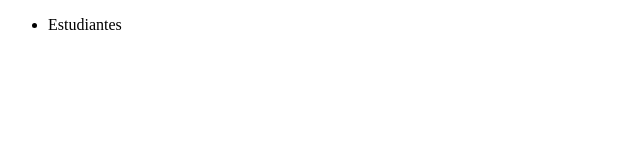
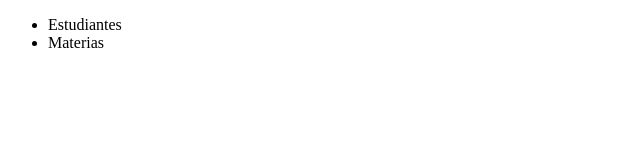
Before and after one commit to CidardeAlencar/PrimerParcial, a plain HTML site: page index.html in a window 1280 px wide. Shown: the full height of the page, 0-640 px from the left. Drawn offline with Linux system fonts and the light colour scheme.

Commit message:
[add] agregacion de Materias

```diff
--- a/index.html
+++ b/index.html
@@ -11,6 +11,7 @@
         <nav>
             <ul>
                 <li>Estudiantes</li>
+                <li>Materias</li>
             </ul>
         </nav>
     </header>
```
